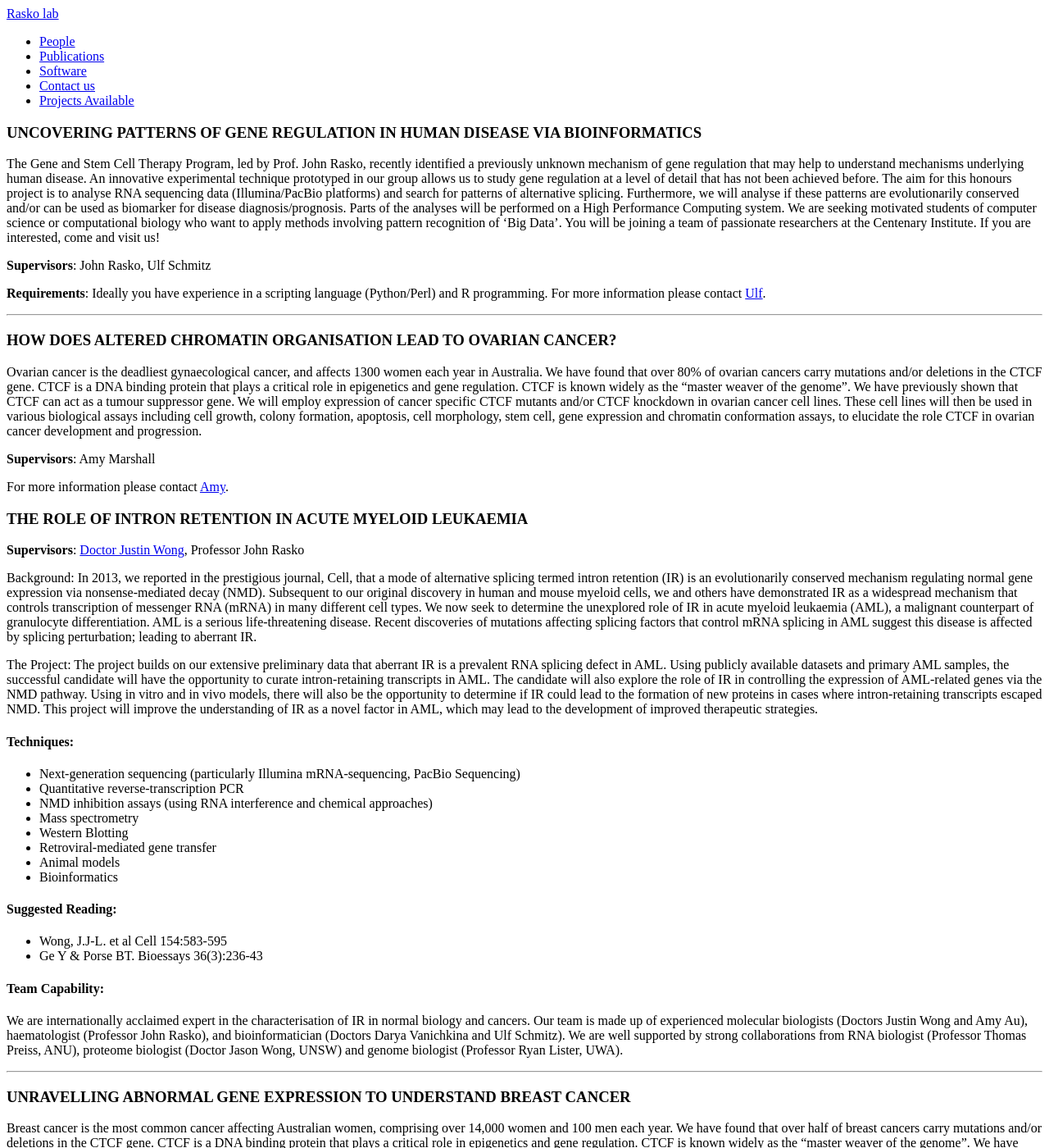
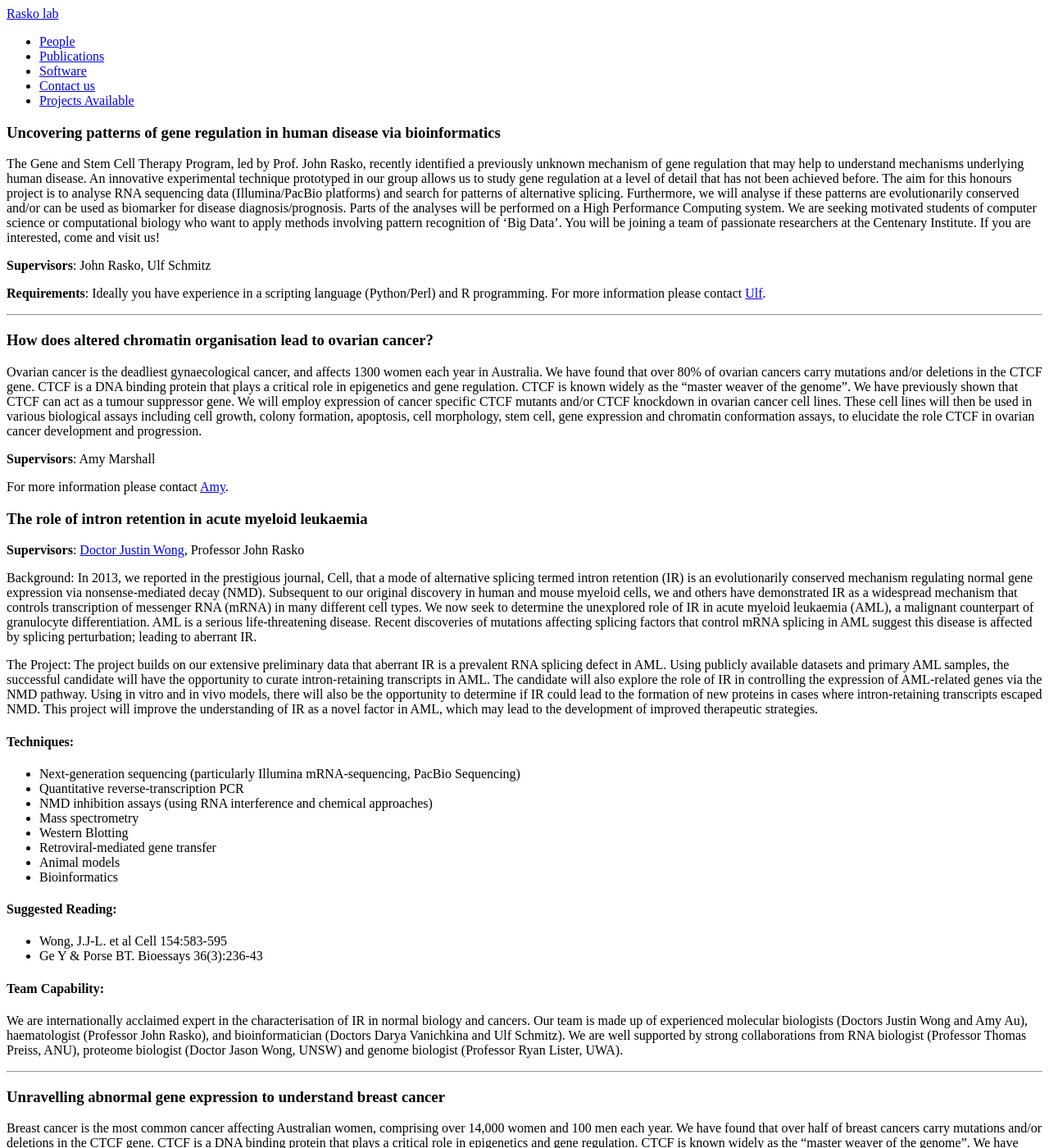
Before and after one commit to gardiners/raskolab.github.io, a Jekyll site: the page built from join.md, in a window 1280 px wide and 1400 px high. Shown: the whole window at 82% size. Built offline with Jekyll 4.4.1, drawn with Linux system fonts in a browser that asks for light colours; some of the changed text lies outside the part shown.

```diff
--- a/join.md
+++ b/join.md
@@ -8,7 +8,7 @@ published: true
 {% include JB/setup %}
 
 
-### UNCOVERING PATTERNS OF GENE REGULATION IN HUMAN DISEASE VIA BIOINFORMATICS
+### Uncovering patterns of gene regulation in human disease via bioinformatics
 
 The Gene and Stem Cell Therapy Program, led by Prof. John Rasko, recently identified a previously unknown mechanism of gene regulation that may help to understand mechanisms underlying human disease. An innovative experimental technique prototyped in our group allows us to study gene regulation at a level of detail that has not been achieved before. The aim for this honours project is to analyse RNA sequencing data (Illumina/PacBio platforms) and search for patterns of alternative splicing. Furthermore, we will analyse if these patterns are evolutionarily conserved and/or can be used as biomarker for disease diagnosis/prognosis. Parts of the analyses will be performed on a High Performance Computing system. We are seeking motivated students of computer science or computational biology who want to apply methods involving pattern recognition of ‘Big Data’. You will be joining a team of passionate researchers at the Centenary Institute. If you are interested, come and visit us!
 
@@ -18,7 +18,7 @@ The Gene and Stem Cell Therapy Program, led by Prof. John Rasko, recently identi
 
 ***
 
-### HOW DOES ALTERED CHROMATIN ORGANISATION LEAD TO OVARIAN CANCER?
+### How does altered chromatin organisation lead to ovarian cancer?
 
 Ovarian cancer is the deadliest gynaecological cancer, and affects 1300 women each year in Australia. We have found that over 80% of ovarian cancers carry mutations and/or deletions in the CTCF gene. CTCF is a DNA binding protein that plays a critical role in epigenetics and gene regulation. CTCF is known widely as the “master weaver of the genome”. We have previously shown that CTCF can act as a tumour suppressor gene. We will employ expression of cancer specific CTCF mutants and/or CTCF knockdown in ovarian cancer cell lines. These cell lines will then be used in various biological assays including cell growth, colony formation, apoptosis, cell morphology, stem cell, gene expression and chromatin conformation assays, to elucidate the role CTCF in ovarian cancer development and progression.
 
@@ -27,7 +27,7 @@ Ovarian cancer is the deadliest gynaecological cancer, and affects 1300 women ea
 For more information please contact <a href="a.marshall@centenary.org.au" target="_top">Amy</a>.
 
 
-### THE ROLE OF INTRON RETENTION IN ACUTE MYELOID LEUKAEMIA
+### The role of intron retention in acute myeloid leukaemia
 
 **Supervisors**: <a href="j.wong@centenary.org.au" target="_top">Doctor Justin Wong</a>, Professor John Rasko
 
@@ -58,7 +58,7 @@ We are internationally acclaimed expert in the characterisation of IR in normal
 
 ***
 
-### UNRAVELLING ABNORMAL GENE EXPRESSION TO UNDERSTAND BREAST CANCER
+### Unravelling abnormal gene expression to understand breast cancer
 
 Breast cancer is the most common cancer affecting Australian women, comprising over 14,000 women and 100 men each year. We have found that over half of breast cancers carry mutations and/or deletions in the CTCF gene. CTCF is a DNA binding protein that plays a critical role in epigenetics and gene regulation. CTCF is known widely as the “master weaver of the genome”. We have previously shown that CTCF can act as a tumour suppressor gene. In this project we will characterise the specific contribution of CTCF gene deletion to breast cancer. To achieve this aim we will target CTCF expression using small hairpin RNA molecules targeting CTCF in breast cancer cell lines. These cell lines will be grown using 3D spheroid culture techniques to analyse cell morphology and stem-cell properties by performing 3D imaging on confocal and deconvolution microscopes.
 
@@ -68,7 +68,7 @@ For more information please contact <a href="a.marshall@centenary.org.au" target
 
 ***
 
-### THE ROLE OF IKZF1 (IKAROS) IN ACUTE MYELOID LEUKAEMIA
+### The role of IKZF1 (IKAROS) in acute myeloid leukaemia
 
 #### Background
 
@@ -100,7 +100,7 @@ Candidates may be offered top-up scholarships.
 ***
 
 
-### MOLECULAR TECHNIQUES TO STUDY THE THREE DIMENSIONAL ARCHITECTURE OF THE GENOME
+### Molecular techniques to study the three dimensional architecture of the genome
 
 CTCF is a DNA binding protein that plays a critical role in epigenetics and gene regulation leading to it being called the “master weaver of the genome”. One of its many roles in the cell nucleus is to form chromatin loops at a large number gene loci which act to switch genes on and off. We have found that CTCF is mutated or deleted in diverse common cancers. This project will investigate the effect of CTCF knockdown on chromatin structure at several cancer-associated gene loci using Chromatin Conformation Capture (3C) and correlate this with changes in gene expression. 3C is a sophisticated molecular biology technique already established in our laboratory. 3C is used by us to characterise the folding of chromatin at gene loci and the structural organisation of chromosomes. We will explore the role of CTCF in the regulation of gene expression using this and other techniques.
 
```
